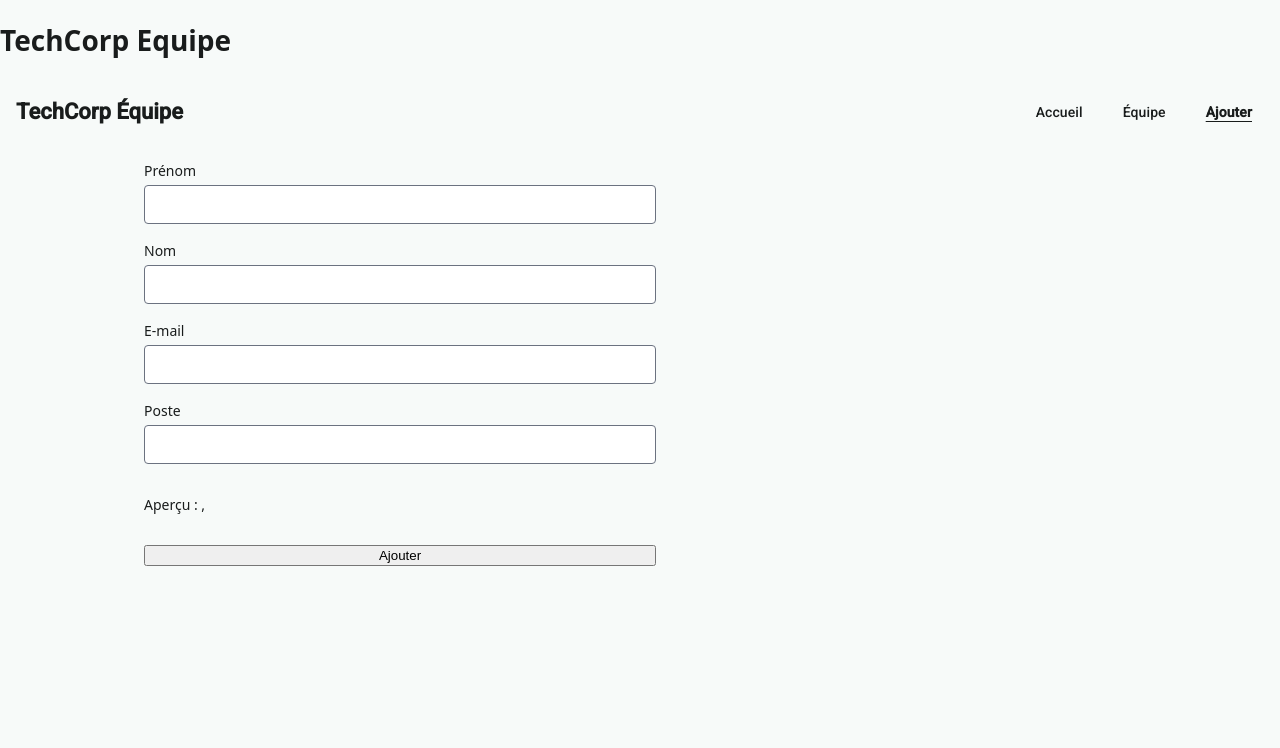
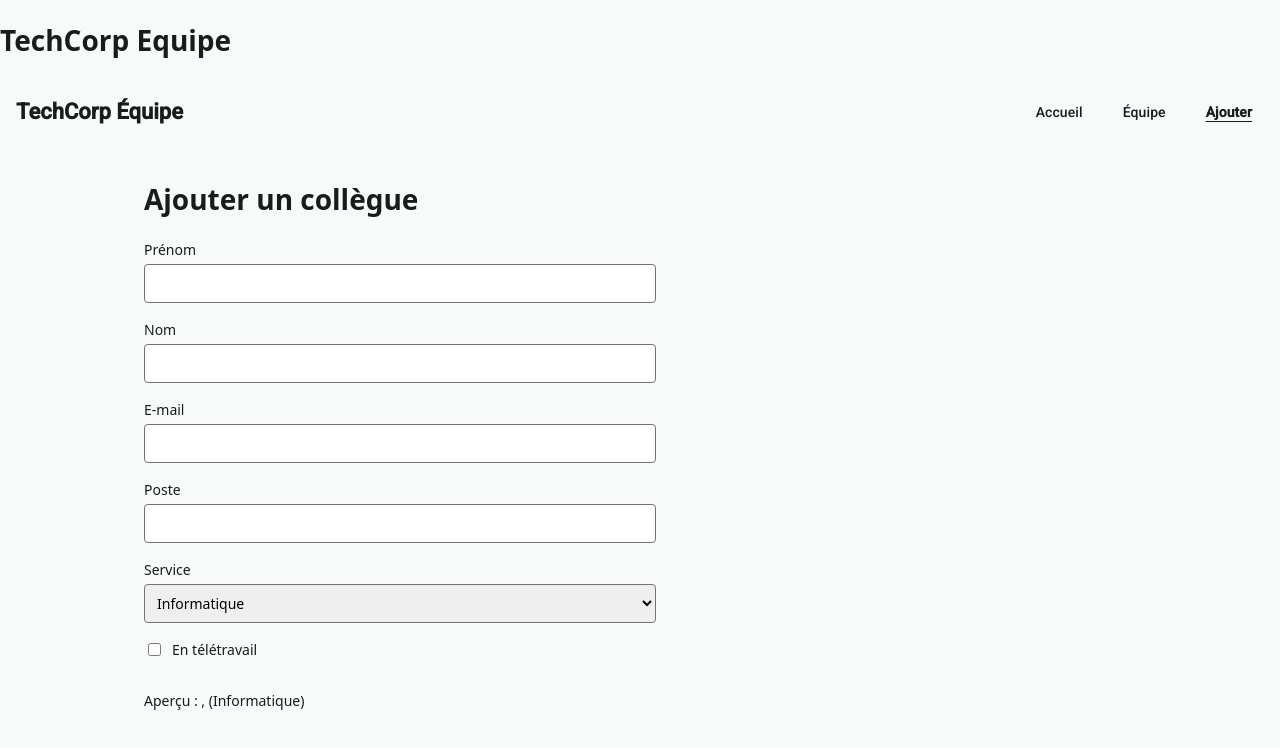
Before and after one commit to js8831/angular-tp-bonus, an Angular app: page /ajouter in a window 1280 px wide. Shown: the top 748 px of the page. Built offline with nearby package versions, Linux system fonts and the light colour scheme.

Commit message:
feat: module 17 finished

```diff
--- a/src/app/pages/add-employee/add-employee.css
+++ b/src/app/pages/add-employee/add-employee.css
@@ -17,3 +17,10 @@ select {
   border-radius: 0.25rem;
   font: inherit;
 }
+
+/* La case a cocher et son libelle sur la meme ligne. */
+.field--inline {
+  flex-direction: row;
+  align-items: center;
+  gap: 0.5rem;
+}
--- a/src/app/pages/add-employee/add-employee.html
+++ b/src/app/pages/add-employee/add-employee.html
@@ -1,36 +1,42 @@
-<!-- (ngSubmit) : appele au clic sur le bouton submit ou avec la touche Entree.
- A ne pas confondre avec l'evenement (click) qui ne reagirai pas au bouton entrée
- Et empeche le rechargement via event.preventDefault() qui fait perdre l'état -->
-<form class="form" (ngSubmit)="save()">
+<h1>Ajouter un collègue</h1>
+<form class="form">
   <div class="field">
     <label for="first-name">Prénom</label>
-    <!--
-  RÈGLE D'OR DES SIGNAUX :
-  - SANS parentèses [ (ngModel)]="firstName" : On donne le signal complet (la télécommande)
-    car ngModel a besoin de LIRE et d'ÉCRIRE dedans quand tu tapes au clavier.
-  - AVEC parentèses {{ firstName() }} : On veut juste LIRE/afficher la valeur.
-    (Si on mettait des (), ce serait une valeur figée, lecteure seule : impossible de modifier le signal).
--->
-    <input id="first-name" name="firstName" [(ngModel)]="firstName" />
+    <!-- [formField] : relie le champ au formulaire, dans les deux sens. -->
+    <input id="first-name" [formField]="employeeForm.firstName" />
   </div>
   <div class="field">
     <label for="last-name">Nom</label>
-    <!--
-  RÈGLE POUR NAME :
-  - OBLIGATOIRE avec ngModel à l'intérieur d'un <form>.
-  - Sert d'identifiant unique pour qu'Angular sache à quel champ
-    associer les données et gérer la validation (erreurs, modification...).
--->
-    <input id="last-name" name="lastName" [(ngModel)]="lastName" />
+    <input id="last-name" [formField]="employeeForm.lastName" />
   </div>
   <div class="field">
     <label for="email">E-mail</label>
-    <input id="email" name="email" type="email" [(ngModel)]="email" />
+    <input id="email" type="email" [formField]="employeeForm.email" />
   </div>
   <div class="field">
     <label for="job">Poste</label>
-    <input id="job" name="job" [(ngModel)]="job" />
+    <input id="job" [formField]="employeeForm.job" />
   </div>
-  <p>Aperçu : {{ firstName() }} {{ lastName() }}, {{ job() }}</p>
-  <button type="submit">Ajouter</button>
+  <div class="field">
+    <label for="department">Service</label>
+    <!-- Le menu déroulant lié au signal du service via [formField] -->
+    <select id="department" [formField]="employeeForm.department">
+      <!-- @for : Boucle moderne pour parcourir chaque élément du tableau 'departments' -->
+      <!-- track : Le "pisteur" qui permet à Angular de suivre l'ordre des éléments -->
+      @for (department of departments; track department) {
+        <!-- L'option affichée : [value] c'est la donnée technique, le texte entre balises c'est ce que l'utilisateur voit -->
+        <option [value]="department">{{ department }}</option>
+      }
+    </select>
+  </div>
+  <!-- Une case a cocher se relie a un booleen. -->
+  <div class="field field--inline">
+    <input id="remote" type="checkbox" [formField]="employeeForm.remote" />
+    <label for="remote">En télétravail</label>
+  </div>
+  <!-- employeeForm.firstName() : l'ETAT du champ. .value() : sa valeur. -->
+  <p>
+    Aperçu : {{ employeeForm.firstName().value() }} {{ employeeForm.lastName().value() }},
+    {{ employeeForm.job().value() }} ({{ employeeForm.department().value() }})
+  </p>
 </form>
--- a/src/app/pages/add-employee/add-employee.ts
+++ b/src/app/pages/add-employee/add-employee.ts
@@ -1,33 +1,46 @@
 import { Component, inject, signal } from '@angular/core';
-import { FormsModule } from '@angular/forms';
+import { FormField, form } from '@angular/forms/signals';
+import { MatButton } from '@angular/material/button';
 import { Router } from '@angular/router';
 import { TeamStore } from '../../team-store';
 
+// Le modèle du formulaire : une propriété par champ.
+interface EmployeeDraft {
+  firstName: string;
+  lastName: string;
+  email: string;
+  job: string;
+  department: string;
+  remote: boolean;
+}
+
+// Les valeurs de départ, réutilisées pour vider le formulaire (module 19).
+const EMPTY_DRAFT: EmployeeDraft = {
+  firstName: '',
+  lastName: '',
+  email: '',
+  job: '',
+  department: 'Informatique',
+  remote: false,
+};
+
 @Component({
-  imports: [FormsModule],
+  imports: [FormField, MatButton],
   selector: 'app-add-employee',
   styleUrl: './add-employee.css',
   templateUrl: './add-employee.html',
 })
 export class AddEmployee {
   private readonly store = inject(TeamStore);
-
-  // Le routeur permet de changer de page depuis le code.
   private readonly router = inject(Router);
 
-  protected readonly firstName = signal('');
-  protected readonly lastName = signal('');
-  protected readonly email = signal('');
-  protected readonly job = signal('');
-  protected save(): void {
-    this.store.add({
-      firstName: this.firstName(),
-      lastName: this.lastName(),
-      email: this.email(),
-      job: this.job(),
-      department: 'Informatique',
-      remote: false,
-    });
-    this.router.navigate(['/equipe']);
-  }
+  protected readonly departments = ['Informatique', 'Ressources humaines', 'Commercial'];
+
+  // 1. Le modèle : un signal qui contient toutes les valeurs du formulaire.
+  // { ...EMPTY_DRAFT } : une copie indépendante, pour ne jamais modifier EMPTY_DRAFT.
+  private readonly draft = signal<EmployeeDraft>({ ...EMPTY_DRAFT });
+
+  // 2. Le formulaire : un champ par propriété du modèle.
+  // L'objet utilisé directement par le HTML pour lier les champs
+  protected readonly employeeForm = form(this.draft);
 }
```
